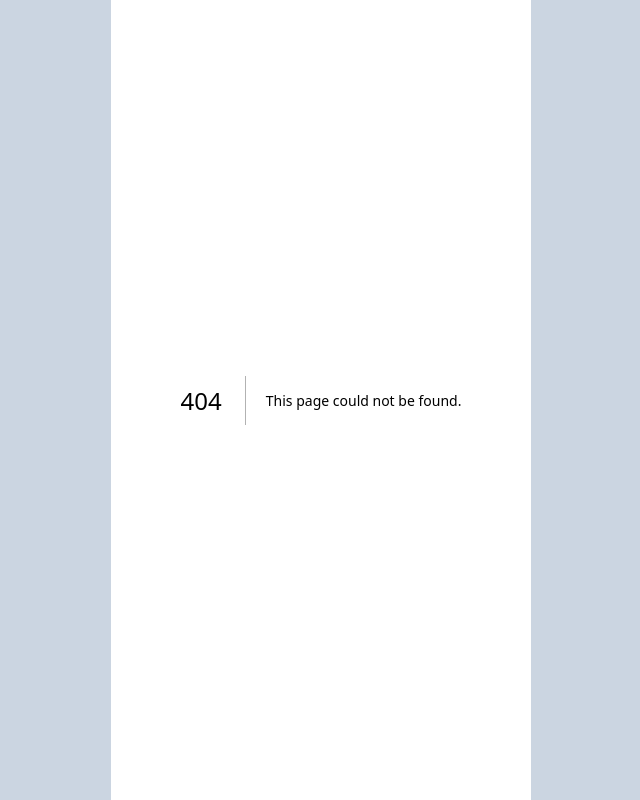
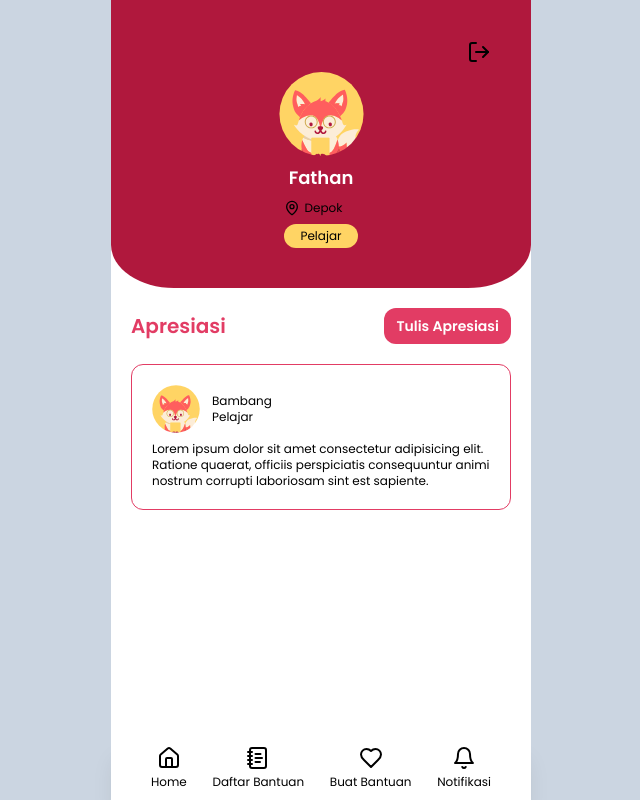
Before and after one commit to BantuDidik/bantudidik-fe, a Next.js app: page /profile in a window 1280 px wide. Before the commit this address had no page. Shown: the whole page, without its empty margins (319-959 px from the left). Built offline with nearby package versions, Linux system fonts and the light colour scheme.

Commit message:
feat: profile page

```diff
--- /dev/null
+++ b/src/app/profile/page.tsx
@@ -0,0 +1,79 @@
+'use client'
+import { Button } from "@/components/button";
+import { Chip } from "@/components/chip";
+import { Modal } from "@/components/modal";
+import { ArrowLeft, Calendar, CircleDollarSign, Clock10, Eye, LogOut, MapPinIcon, Users } from "lucide-react";
+import Image from "next/image";
+import Link from "next/link";
+import { useRouter } from "next/navigation";
+import React, { useState } from "react";
+import Cookies from "js-cookie";
+import Navbar from "@/components/navbar";
+
+function Profile() {
+    const router = useRouter()
+    const [isInputOpen, setIsInputOpen] = useState(false)
+
+    const handleAccept = () => {
+        router.push(`/funding/3/applicants/4/confirmation`)
+    }
+
+    const handleLogout = () => {
+        Cookies.remove('access_token')
+        Cookies.remove('userId')
+        Cookies.remove('userName')
+        router.push('/login')
+    }
+
+  return (
+    <main className="relative flex flex-col items-center overflow-hidden h-full">
+        <Navbar />
+      <div className="bg-carmine justify-center items-center gap-2 w-full p-10 rounded-b-[15%] flex flex-col">
+        <div className="w-full flex justify-end">
+            <button onClick={handleLogout}><LogOut /></button>
+        </div>
+        <Image
+        src={'/profile.svg'}
+        alt="Illustration"
+        width={0}
+        height={0}
+        className="w-1/4"
+         />
+         <div className="flex flex-col items-center text-center gap-2">
+            <h1 className="text-lg text-white font-semibold">Fathan</h1>
+            <p className="flex gap-1 w-full text-xs"><MapPinIcon size={16}/> Depok</p>
+            <Chip className="bg-sunglow text-black">Pelajar</Chip>
+         </div>
+      </div>
+      <div className="p-5 flex w-full flex-col gap-5 justify-center items-center text-xs">
+        <div className="flex text-black items-center justify-between w-full">
+            <h1 className="text-rose text-xl font-semibold ">Apresiasi</h1>
+            <Button className="w-1/3" onClick={() => setIsInputOpen(!isInputOpen)}>Tulis Apresiasi</Button>
+        </div>
+        {isInputOpen && <div className="w-full flex flex-col p-3 text-black rounded-xl bg-gray gap-2">
+            <textarea className="border bg-transparent p-5 resize-none border-rose rounded-xl" rows={5}
+             name="" id=""></textarea>
+             <div className="w-full flex justify-end">
+                <Button className="w-fit mx-3 hover:bg-transparent p-1 bg-transparent text-secondary text-[10px]">Batalkan</Button>
+                <Button className="w-1/3 p-1 text-[10px]">Kirim apresiasi</Button>
+             </div>
+        </div>}
+        <div className="w-full p-5 text-black rounded-xl border border-rose flex flex-col gap-2">
+            <div className="flex items-center gap-3">
+                <Image src={'/profile.svg'} alt="" width={0} height={0}
+                className="w-12 h-12"/>
+                <div className="flex flex-col">
+                    <p>Bambang</p>
+                    <p>Pelajar</p>
+                </div>
+            </div>
+            <p>
+                Lorem ipsum dolor sit amet consectetur adipisicing elit. Ratione quaerat, officiis perspiciatis consequuntur animi nostrum corrupti laboriosam sint est sapiente.
+            </p>
+        </div>
+       </div>
+    </main>
+  )
+}
+
+export default Profile;
--- a/src/modules/HomePageModule/index.tsx
+++ b/src/modules/HomePageModule/index.tsx
@@ -26,7 +26,8 @@ function HomePageModule() {
             <p>Fathan Naufal Adhitama</p>
             <p className="text-slate-400">Pelajar</p>
           </div>
-          <Image src={'/profile.svg'} alt="" width={0}  height={0} className="w-16 h-16" />
+          <Image onClick={() => router.push('/profile')} src={'/profile.svg'}
+          alt="" width={0}  height={0} className="w-16 h-16 hover:cursor-pointer" />
         </div>
         <div className="w-full overflow-hidden relative bg-rose p-5 flex flex-col items-start justify-center gap-3 rounded-3xl text-white">
           <h1 className="font-semibold w-full text-left z-20">Mau bantu apa <br /> hari ini?</h1>
```
